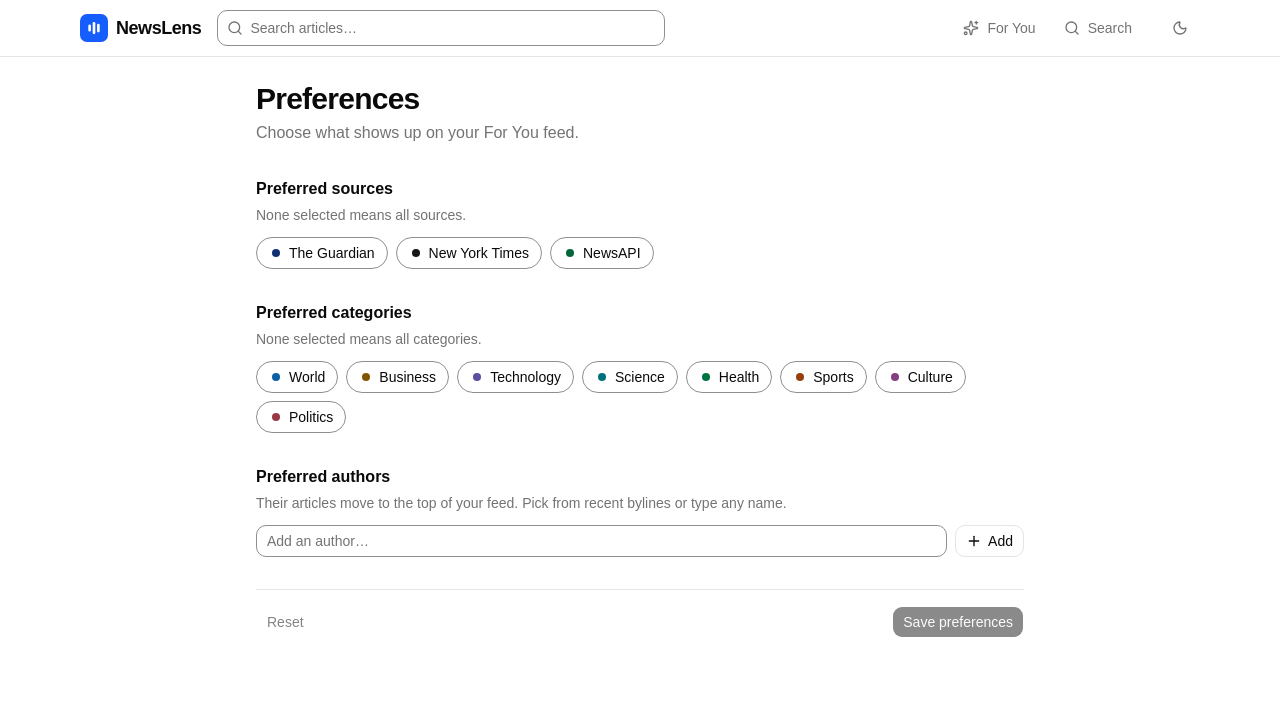
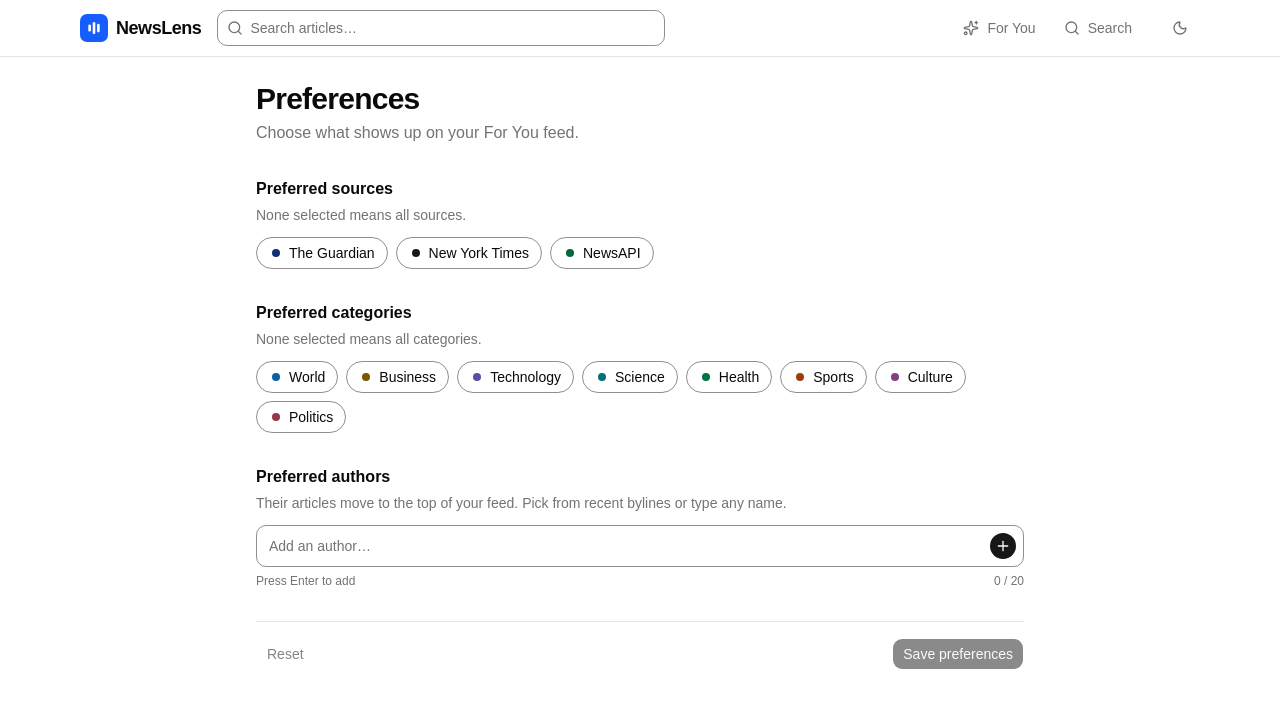
Before and after one commit to hamdi-karim/NewsLens, a React (Vite) app: page /preferences in a window 1280 px wide. Shown: the top 708 px of the page. Built offline with nearby package versions, Linux system fonts and the light colour scheme.

Commit message:
feat: tag-style author field in preferences

```diff
--- a/src/features/preferences/AuthorPreferences.tsx
+++ b/src/features/preferences/AuthorPreferences.tsx
@@ -1,8 +1,12 @@
 import { Plus, X } from "lucide-react";
-import { useState, type FormEvent } from "react";
+import { useRef, useState, type FormEvent, type MouseEvent } from "react";
+import { flushSync } from "react-dom";
+import { cn } from "@/shared/lib/utils";
 import { Button } from "@/shared/ui/button";
+import { chipClassName } from "@/shared/ui/chip";
 import { Input } from "@/shared/ui/input";
 import { Label } from "@/shared/ui/label";
+import { getInitials } from "./initials";
 import { PreferenceSection } from "./PreferenceSection";
 import {
   MAX_AUTHOR_LENGTH,
@@ -23,6 +27,7 @@ export function AuthorPreferences({
   onChange,
 }: AuthorPreferencesProps) {
   const [draft, setDraft] = useState("");
+  const inputRef = useRef<HTMLInputElement>(null);
   const allSuggestions = useAuthorSuggestions();
 
   const followed = new Set(authors.map((name) => name.toLowerCase()));
@@ -40,6 +45,13 @@ export function AuthorPreferences({
     onChange([...authors, normalized]);
   };
 
+  // The remove button disappears with its chip, so focus moves to the input. flushSync
+  // re-renders first: if the list was full, the input is only enabled after this change.
+  const removeAuthor = (name: string) => {
+    flushSync(() => onChange(authors.filter((a) => a !== name)));
+    inputRef.current?.focus();
+  };
+
   // A form, so Enter adds the name.
   const handleSubmit = (event: FormEvent<HTMLFormElement>) => {
     event.preventDefault();
@@ -47,55 +59,98 @@ export function AuthorPreferences({
     setDraft("");
   };
 
+  // Clicking the field's empty space focuses the input, like one big text box.
+  const handleFieldMouseDown = (event: MouseEvent<HTMLDivElement>) => {
+    if (event.target !== event.currentTarget) return;
+    event.preventDefault();
+    inputRef.current?.focus();
+  };
+
   return (
     <PreferenceSection
       title="Preferred authors"
       hint="Their articles move to the top of your feed. Pick from recent bylines or type any name."
     >
+      <div className="flex flex-col gap-1.5">
+        {/* One field: followed authors as chips, then the input. The ring follows focus inside. */}
+        <div
+          onMouseDown={handleFieldMouseDown}
+          className="flex min-h-10 cursor-text flex-wrap items-center gap-1.5 rounded-lg border border-input bg-background p-1.5 transition-colors focus-within:border-ring focus-within:ring-3 focus-within:ring-ring/50 dark:bg-input/30"
+        >
           {authors.length > 0 && (
-        <ul aria-label="Followed authors" className="flex flex-wrap gap-2">
+            <ul
+              aria-label="Followed authors"
+              className="flex max-w-full min-w-0 flex-wrap gap-1.5"
+            >
               {authors.map((name) => (
                 <li
                   key={name}
-              className="flex items-center gap-1 rounded-full border bg-muted/50 py-1 pr-1 pl-3 text-sm"
+                  className="flex h-7 max-w-full min-w-0 items-center gap-1.5 rounded-full bg-primary p-1 text-sm text-primary-foreground"
                 >
+                  {/* Initials drawn by CSS, so the item's text stays just the name. */}
+                  <span
+                    aria-hidden="true"
+                    data-initials={getInitials(name)}
+                    className="grid size-5 shrink-0 place-items-center rounded-full bg-primary-foreground/15 text-[10px] font-semibold before:content-[attr(data-initials)]"
+                  />
+                  <span title={name} className="truncate">
                     {name}
-              <Button
+                  </span>
+                  <button
                     type="button"
-                variant="ghost"
-                size="icon"
-                className="size-6 rounded-full"
                     aria-label={`Remove ${name}`}
-                onClick={() => onChange(authors.filter((a) => a !== name))}
+                    onClick={() => removeAuthor(name)}
+                    className="grid size-5 shrink-0 cursor-pointer place-items-center rounded-full transition-colors outline-none hover:bg-primary-foreground/20 focus-visible:ring-2 focus-visible:ring-primary-foreground"
                   >
-                <X aria-hidden="true" />
-              </Button>
+                    <X aria-hidden="true" className="size-3.5" />
+                  </button>
                 </li>
               ))}
             </ul>
           )}
 
-      <form onSubmit={handleSubmit} className="flex flex-col gap-2">
+          <form
+            onSubmit={handleSubmit}
+            className="flex min-w-40 flex-1 items-center gap-1"
+          >
             <Label htmlFor="author-input" className="sr-only">
               Author name
             </Label>
-        <div className="flex gap-2">
             <Input
+              ref={inputRef}
               id="author-input"
               value={draft}
               onChange={(event) => setDraft(event.target.value)}
-            placeholder={
-              isFull ? `Up to ${MAX_AUTHORS} authors` : "Add an author…"
-            }
+              placeholder={isFull ? "Limit reached" : "Add an author…"}
               disabled={isFull}
               maxLength={MAX_AUTHOR_LENGTH}
+              className="h-7 border-0 bg-transparent px-1.5 shadow-none focus-visible:ring-0 disabled:bg-transparent dark:bg-transparent dark:disabled:bg-transparent"
             />
-          <Button type="submit" variant="outline" disabled={isFull}>
+            <Button
+              type="submit"
+              size="icon"
+              aria-label="Add author"
+              // Not disabled for an empty draft: a disabled submit button also blocks
+              // Enter, and addAuthor already ignores empty names.
+              disabled={isFull}
+              className="size-7 shrink-0 rounded-full"
+            >
               <Plus aria-hidden="true" />
-            Add
             </Button>
+          </form>
         </div>
-      </form>
+
+        <div className="flex justify-between gap-4 text-xs text-muted-foreground">
+          <span>
+            {isFull
+              ? "Limit reached: remove one to add another"
+              : "Press Enter to add"}
+          </span>
+          <span className="tabular-nums">
+            {authors.length} / {MAX_AUTHORS}
+          </span>
+        </div>
+      </div>
 
       {suggestions.length > 0 && !isFull && (
         <div className="flex flex-col gap-2">
@@ -103,17 +158,18 @@ export function AuthorPreferences({
           <ul aria-label="Suggested authors" className="flex flex-wrap gap-2">
             {suggestions.map((name) => (
               <li key={name}>
-                <Button
+                <button
                   type="button"
-                  variant="outline"
-                  size="sm"
-                  className="rounded-full"
                   aria-label={`Follow ${name}`}
                   onClick={() => addAuthor(name)}
+                  className={cn(
+                    chipClassName,
+                    "cursor-pointer border-dashed [--chip-color:var(--color-primary)] hover:border-solid",
+                  )}
                 >
-                  <Plus aria-hidden="true" />
+                  <Plus aria-hidden="true" className="size-3.5" />
                   {name}
-                </Button>
+                </button>
               </li>
             ))}
           </ul>
--- /dev/null
+++ b/src/features/preferences/initials.ts
@@ -0,0 +1,7 @@
+// "Fiona Harvey" → "FH": first letter of the first and last word, for the avatar circle.
+export function getInitials(name: string): string {
+  const words = name.trim().split(/\s+/).filter(Boolean);
+  const first = words.at(0)?.charAt(0) ?? "";
+  const last = words.length > 1 ? (words.at(-1)?.charAt(0) ?? "") : "";
+  return (first + last).toUpperCase();
+}
```
Also changed, not shown: 2 other files (tests, documents, lock files or other folders). Lines whose indentation alone changed are shown as unchanged.
